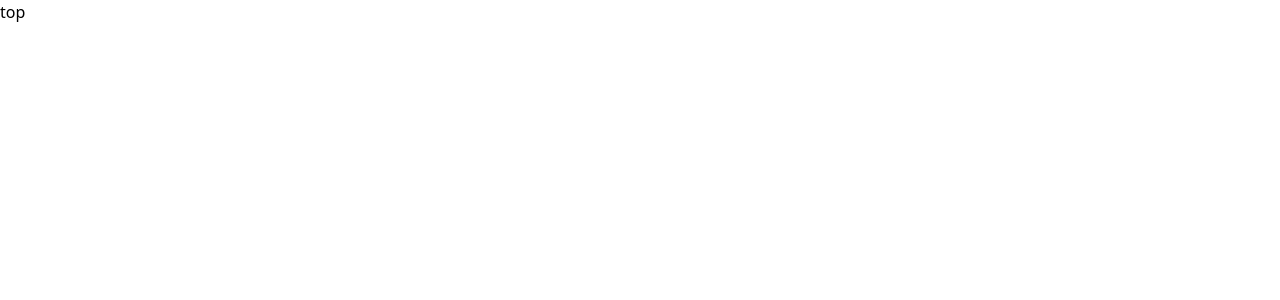
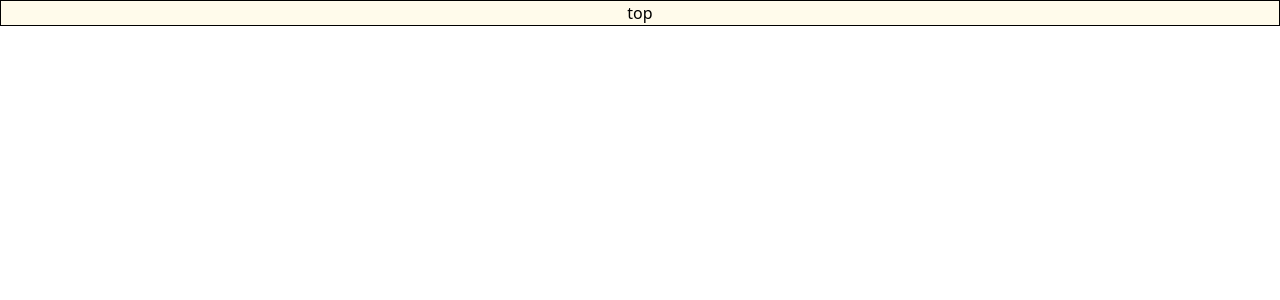
Before and after one commit to ryo28/web-board-app, a Next.js app: page /top in a window 1280 px wide. Shown: the top 300 px of the page. Built offline with nearby package versions, Linux system fonts and the light colour scheme.

Commit message:
✨ トップコンポーネントのスタイルを追加し、レイアウトを整形

```diff
--- a/src/app/top/page.tsx
+++ b/src/app/top/page.tsx
@@ -1,6 +1,7 @@
-
 export default function Top() {
-  return (
-   <div>top</div>
-  );
+    return (
+        <div className="top-0 flex justify-center border bg-amber-50 text-center">
+            top
+        </div>
+    );
 }
```
